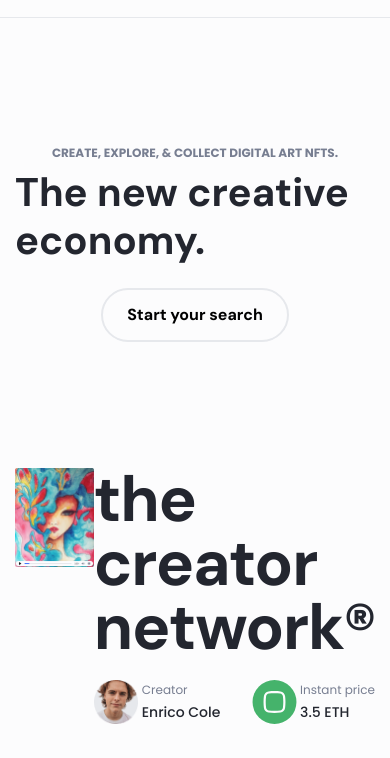
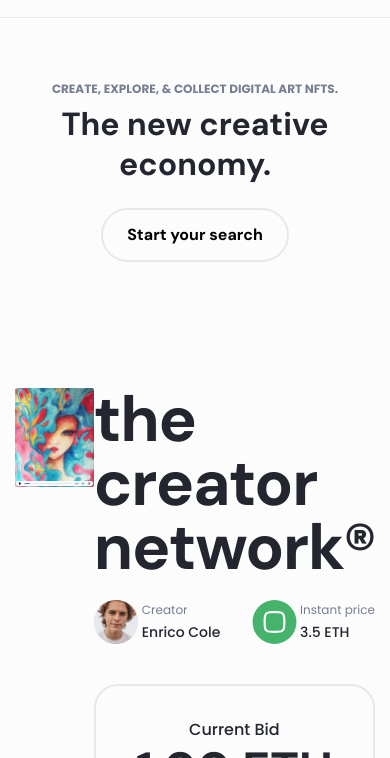
Before and after one commit to emmarrat/crypter, a plain HTML site: page index.html in a window 390 px wide. Shown: the part 86-844 px from the top of the page. Drawn offline with Linux system fonts and the light colour scheme.

Commit message:
feat: added responsive for first section

```diff
--- a/scss/partials/_first-section.scss
+++ b/scss/partials/_first-section.scss
@@ -1,12 +1,24 @@
 @use "../var/colors"as *;
+@use "../var/mixins"as *;
 
 
 .first-section {
   margin-top: 128px;
+@include lg {
+  margin-top: 112px;
+}
+  @include sm {
+    margin-top: 64px;
+  }
   &__wrapper {
     display: flex;
     flex-direction: column;
     align-items: center;
+    @include sm {
+      max-width: 311px;
+      margin: 0 auto;
+      text-align: center;
+    }
   }
   &__subtitle {
     color: $gray;
@@ -20,5 +32,9 @@
     line-height: 48px;
     margin-bottom: 24px;
     font-family: 'DM Sans', serif;
+    @include sm {
+      font-size: 32px;
+      line-height: 40px;
+    }
   }
 }
```
Also changed, not shown: scss/style.css, 1 other file.
